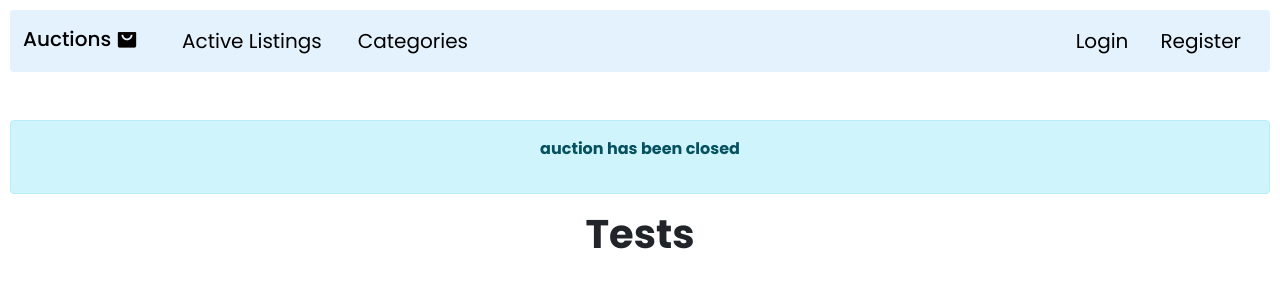
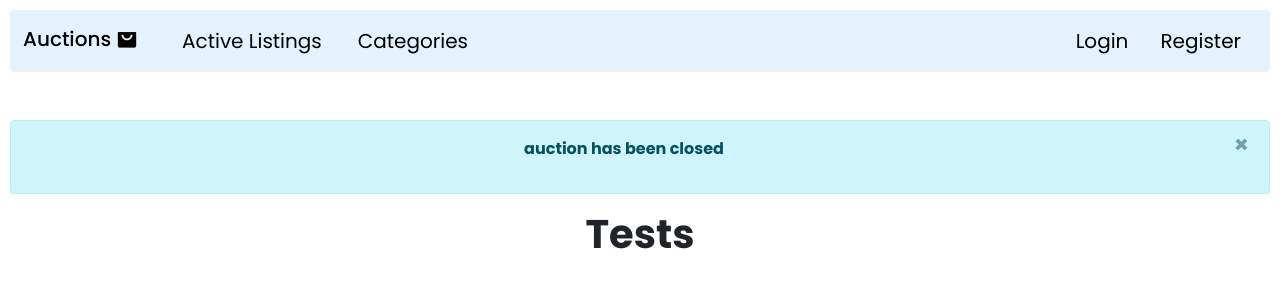
Before and after one commit to ycwhencpp/bechde, a Django app: page /listing/19 in a window 1280 px wide. Shown: the top 287 px of the page. Run offline with Django 3.2, Linux system fonts and the light colour scheme; data comes from the database, SQL or seed files in the repository; both versions use the stored data as it was after the commit; some libraries are stand-ins or nearby versions.

Commit message:
added dissmisable alert

```diff
--- a/auctions/templates/auctions/categories.html
+++ b/auctions/templates/auctions/categories.html
@@ -5,10 +5,13 @@
 {% block body %}
 {% if messages %}
 {% for message in messages %}
-            <div class="alert {% if message.tags %}alert-{% if message.level == DEFAULT_MESSAGE_LEVELS.ERROR %}danger{% else %}{{ message.tags }}{% endif %}{% endif %} center-block" role="alert">
+        <div class="alert  alert-dismissible fade show {% if message.tags %}alert-{% if message.level == DEFAULT_MESSAGE_LEVELS.ERROR %}danger{% else %}{{ message.tags }}{% endif %}{% endif %} center-block" role="alert">
             <p class="text-center">
             <strong>{{ message }}</strong>
             </p>
+            <button type="button" class="close" data-dismiss="alert" aria-label="Close">
+                <span aria-hidden="true">&times;</span>
+              </button>
         </div>
 {% endfor %}
 {% endif %}
--- a/auctions/templates/auctions/create.html
+++ b/auctions/templates/auctions/create.html
@@ -10,10 +10,13 @@ Create
 
 {% if messages %}
 {% for message in messages %}
-            <div class="alert {% if message.tags %}alert-{% if message.level == DEFAULT_MESSAGE_LEVELS.ERROR %}danger{% else %}{{ message.tags }}{% endif %}{% endif %} center-block" role="alert">
+        <div class="alert  alert-dismissible fade show {% if message.tags %}alert-{% if message.level == DEFAULT_MESSAGE_LEVELS.ERROR %}danger{% else %}{{ message.tags }}{% endif %}{% endif %} center-block" role="alert">
             <p class="text-center">
             <strong>{{ message }}</strong>
             </p>
+            <button type="button" class="close" data-dismiss="alert" aria-label="Close">
+                <span aria-hidden="true">&times;</span>
+              </button>
         </div>
 {% endfor %}
 {% endif %}
--- a/auctions/templates/auctions/index.html
+++ b/auctions/templates/auctions/index.html
@@ -7,10 +7,13 @@
 
 {% if messages %}
 {% for message in messages %}
-            <div class="alert {% if message.tags %}alert-{% if message.level == DEFAULT_MESSAGE_LEVELS.ERROR %}danger{% else %}{{ message.tags }}{% endif %}{% endif %} center-block" role="alert">
+        <div class="alert  alert-dismissible fade show {% if message.tags %}alert-{% if message.level == DEFAULT_MESSAGE_LEVELS.ERROR %}danger{% else %}{{ message.tags }}{% endif %}{% endif %} center-block" role="alert">
             <p class="text-center">
             <strong>{{ message }}</strong>
             </p>
+            <button type="button" class="close" data-dismiss="alert" aria-label="Close">
+                <span aria-hidden="true">&times;</span>
+              </button>
         </div>
 {% endfor %}
 {% endif %}
--- a/auctions/templates/auctions/listing.html
+++ b/auctions/templates/auctions/listing.html
@@ -9,10 +9,13 @@
 {% block body %}
 {% if messages %}
 {% for message in messages %}
-                <div class="alert {% if message.tags %}alert-{% if message.level == DEFAULT_MESSAGE_LEVELS.ERROR %}danger{% else %}{{ message.tags }}{% endif %}{% endif %} center-block" role="alert">
+        <div class="alert  alert-dismissible fade show {% if message.tags %}alert-{% if message.level == DEFAULT_MESSAGE_LEVELS.ERROR %}danger{% else %}{{ message.tags }}{% endif %}{% endif %} center-block" role="alert">
             <p class="text-center">
             <strong>{{ message }}</strong>
             </p>
+            <button type="button" class="close" data-dismiss="alert" aria-label="Close">
+                <span aria-hidden="true">&times;</span>
+              </button>
         </div>
 {% endfor %}
 {% endif %}
--- a/auctions/templates/auctions/login.html
+++ b/auctions/templates/auctions/login.html
@@ -6,10 +6,13 @@
 
 {% if messages %}
 {% for message in messages %}
-        <div class="alert {% if message.tags %}alert-{% if message.level == DEFAULT_MESSAGE_LEVELS.ERROR %}danger{% else %}{{ message.tags }}{% endif %}{% endif %} center-block" role="alert">
+        <div class="alert  alert-dismissible fade show {% if message.tags %}alert-{% if message.level == DEFAULT_MESSAGE_LEVELS.ERROR %}danger{% else %}{{ message.tags }}{% endif %}{% endif %} center-block" role="alert">
             <p class="text-center">
             <strong>{{ message }}</strong>
             </p>
+            <button type="button" class="close" data-dismiss="alert" aria-label="Close">
+                <span aria-hidden="true">&times;</span>
+              </button>
         </div>
 {% endfor %}
 {% endif %}
--- a/auctions/templates/auctions/register.html
+++ b/auctions/templates/auctions/register.html
@@ -6,10 +6,13 @@
 
 {% if messages %}
 {% for message in messages %}
-        <div class="alert {% if message.tags %}alert-{% if message.level == DEFAULT_MESSAGE_LEVELS.ERROR %}danger{% else %}{{ message.tags }}{% endif %}{% endif %} center-block" role="alert">
+        <div class="alert  alert-dismissible fade show {% if message.tags %}alert-{% if message.level == DEFAULT_MESSAGE_LEVELS.ERROR %}danger{% else %}{{ message.tags }}{% endif %}{% endif %} center-block" role="alert">
             <p class="text-center">
             <strong>{{ message }}</strong>
             </p>
+            <button type="button" class="close" data-dismiss="alert" aria-label="Close">
+                <span aria-hidden="true">&times;</span>
+              </button>
         </div>
 {% endfor %}
 {% endif %}
--- a/auctions/templates/auctions/watchlist.html
+++ b/auctions/templates/auctions/watchlist.html
@@ -3,13 +3,15 @@
 {% block title %}Watchlist {% endblock %}
 
 {% block body %}
-
 {% if messages %}
 {% for message in messages %}
-            <div class="alert {% if message.tags %}alert-{% if message.level == DEFAULT_MESSAGE_LEVELS.ERROR %}danger{% else %}{{ message.tags }}{% endif %}{% endif %} center-block" role="alert">
+        <div class="alert  alert-dismissible fade show {% if message.tags %}alert-{% if message.level == DEFAULT_MESSAGE_LEVELS.ERROR %}danger{% else %}{{ message.tags }}{% endif %}{% endif %} center-block" role="alert">
             <p class="text-center">
             <strong>{{ message }}</strong>
             </p>
+            <button type="button" class="close" data-dismiss="alert" aria-label="Close">
+                <span aria-hidden="true">&times;</span>
+              </button>
         </div>
 {% endfor %}
 {% endif %}
```
Also changed, not shown: db.sqlite3. Lines whose indentation alone changed are shown as unchanged.
